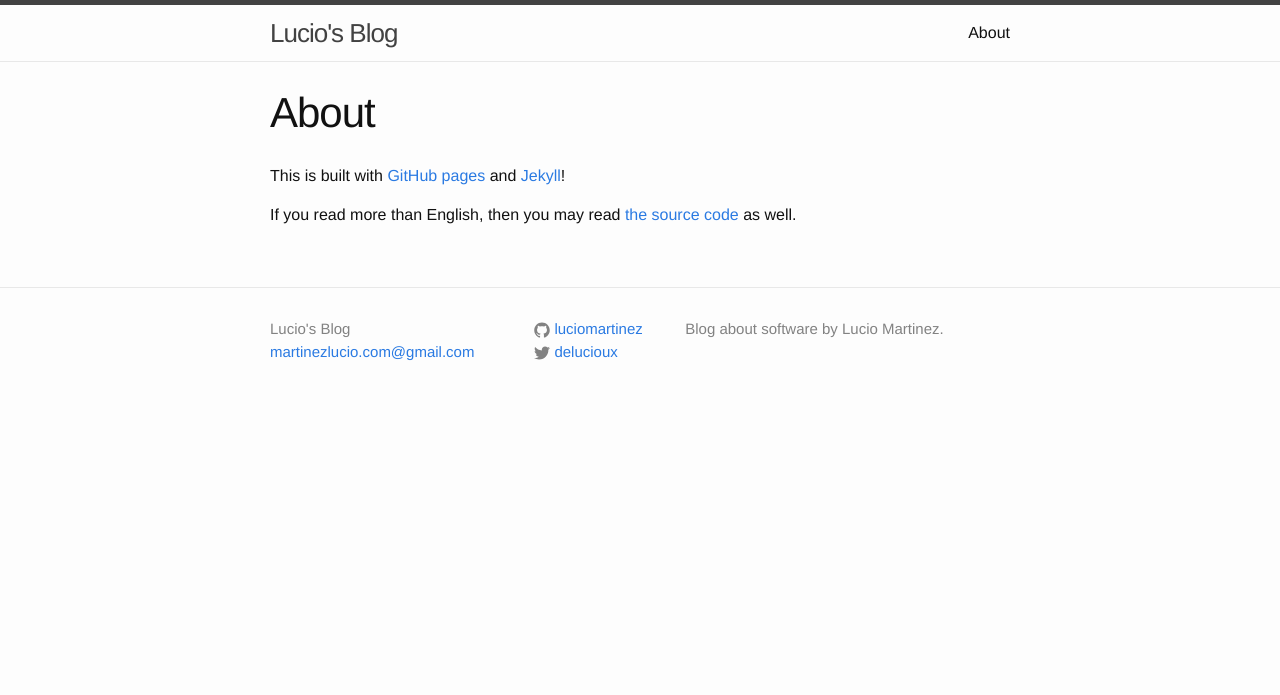
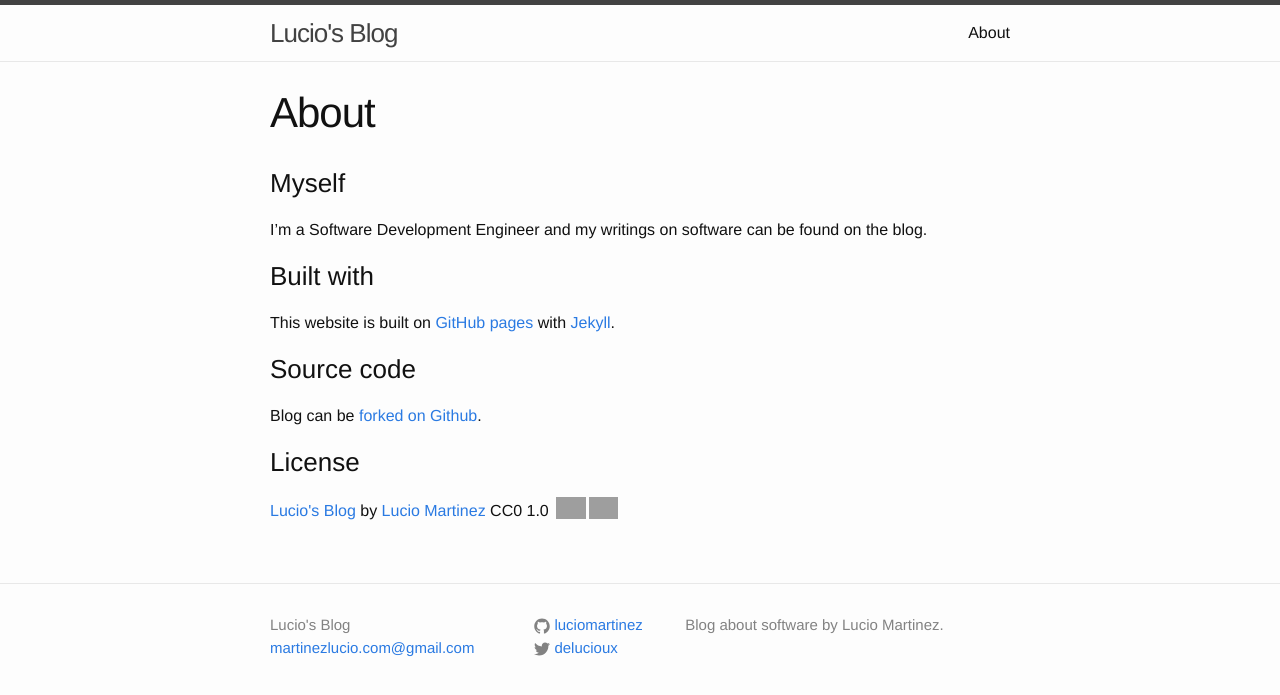
Before and after one commit to luciomartinez/luciomartinez.github.io, a Jekyll site: the page built from about.md, in a window 1280 px wide. Shown: the top 695 px of the page. Built offline with Jekyll 4.4.1, drawn with Linux system fonts in a browser that asks for light colours; grey boxes are pictures that could not be loaded.

Commit message:
Update about page adding license

```diff
--- a/about.md
+++ b/about.md
@@ -3,7 +3,14 @@ layout: page
 title: About
 permalink: /about/
 ---
+### Myself
+I'm a Software Development Engineer and my writings on software can be found on the blog.
 
-This is built with [GitHub pages](https://pages.github.com/) and [Jekyll](http://jekyllrb.com/)!
+### Built with
+This website is built on [GitHub pages](https://pages.github.com/) with [Jekyll](http://jekyllrb.com/).
 
-If you read more than English, then you may read [the source code](https://github.com/{{ site.github_username }}/{{ site.github_username }}.github.io) as well.
+### Source code
+Blog can be [forked on Github](https://github.com/{{ site.github_username }}/{{ site.github_username }}.github.io).
+
+### License
+<p xmlns:dct="http://purl.org/dc/terms/" xmlns:cc="http://creativecommons.org/ns#" class="license-text"><a rel="cc:attributionURL" href="https://luciomartinez.github.io"><span rel="dct:title">Lucio's Blog</span></a> by <a rel="cc:attributionURL" href="https://luciomartinez.github.io"><span rel="cc:attributionName">Lucio Martinez</span></a> CC0 1.0 <a href="https://creativecommons.org/publicdomain/zero/1.0"><img style="height:22px!important;margin-left: 3px;vertical-align:text-bottom;" src="https://search.creativecommons.org/static/img/cc_icon.svg" /><img  style="height:22px!important;margin-left: 3px;vertical-align:text-bottom;" src="https://search.creativecommons.org/static/img/cc-cc0_icon.svg" /></a></p>
```
